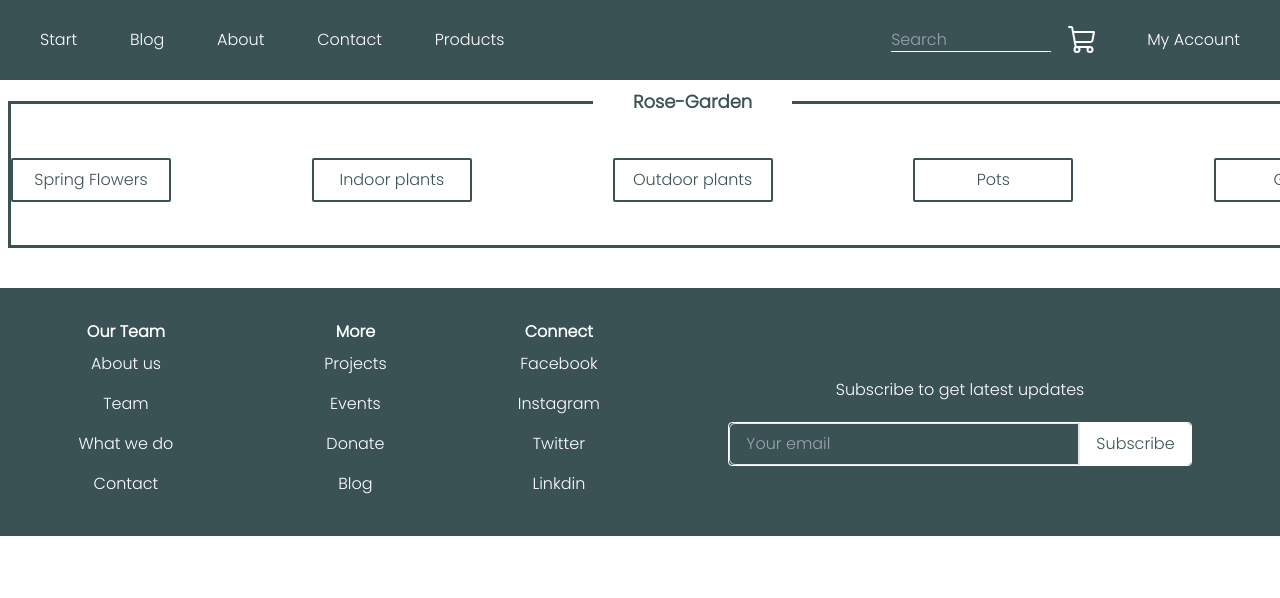
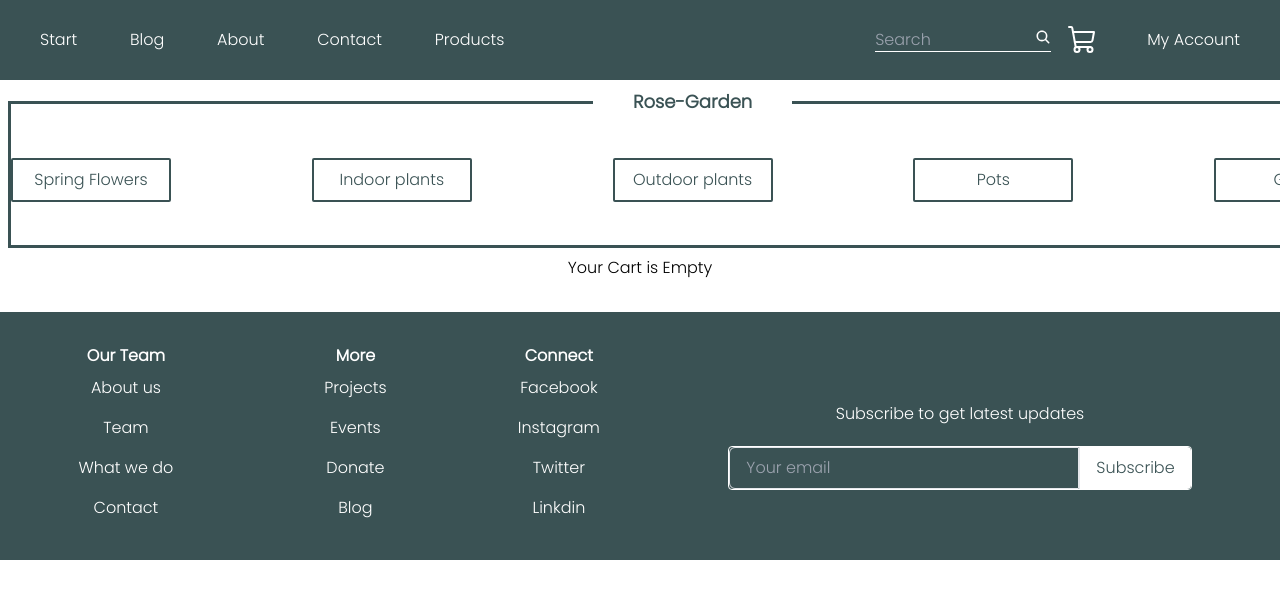
Before and after one commit to ReymartNarvaez/rose-garden, a React (Vite) app: page /cart in a window 1280 px wide. Shown: the top 598 px of the page. Built offline with nearby package versions, Linux system fonts and the light colour scheme.

Commit message:
Add totalAmount function to cart

```diff
--- a/src/context/productContextProvider.jsx
+++ b/src/context/productContextProvider.jsx
@@ -13,6 +13,18 @@ const getDefaultCart = () => {
 
 export const ProductContextProvider = (props) => {
   const [cartItems, setCartItems] = useState(getDefaultCart());
+
+  const getTotalCartAmount = () => {
+    let totalAmount = 0;
+    for (const product in cartItems) {
+      if (cartItems[product] > 0) {
+        let itemInfo = Items.find((item) => item.id === Number(product));
+        totalAmount += cartItems[product] * itemInfo.price;
+      }
+    }
+
+    return totalAmount;
+  };
 
   const addToCart = (itemId) => {
     setCartItems((prev) => ({ ...prev, [itemId]: prev[itemId] + 1 }));
@@ -31,6 +43,7 @@ export const ProductContextProvider = (props) => {
     addToCart,
     removeFromCart,
     updateCartItemCount,
+    getTotalCartAmount,
   };
 
   console.log(cartItems);
--- a/src/pages/cart.jsx
+++ b/src/pages/cart.jsx
@@ -2,9 +2,12 @@ import { useContext } from "react";
 import { Items } from "../components/shop/items";
 import { ProductContext } from "../context/productContextProvider";
 import { CartItem } from "../components/shop/cartItem";
+import { useNavigate } from "react-router-dom";
 
 export const Cart = () => {
-  const { cartItems } = useContext(ProductContext);
+  const { cartItems, getTotalCartAmount } = useContext(ProductContext);
+  const totalAmount = getTotalCartAmount();
+  const navigate = useNavigate();
 
   return (
     <div className="grid place-items-center h-auto">
@@ -15,6 +18,26 @@ export const Cart = () => {
           }
         })}
       </div>
+      {totalAmount > 0 ? (
+        <div className="grid place-items-center">
+          <p className="mt-8 font-extrabold">Subtotal: {totalAmount} kr</p>
+          <div className="grid grid-cols-2 mt-8">
+            <button
+              onClick={() => navigate("/")}
+              className="border border-[#3A5254] hover:text-[#E1D9D1] text-[#3A5254] rounded px-4 mx-3"
+            >
+              {" "}
+              Continue Shopping
+            </button>
+            <button className="hover:text-[#E1D9D9] hover:bg-[#9EB5B7] bg-[#3A5254] text-white px-4 py-2 w-full rounded mx-3">
+              {" "}
+              Checkout{" "}
+            </button>
+          </div>
+        </div>
+      ) : (
+        <h1> Your Cart is Empty</h1>
+      )}
     </div>
   );
 };
```
